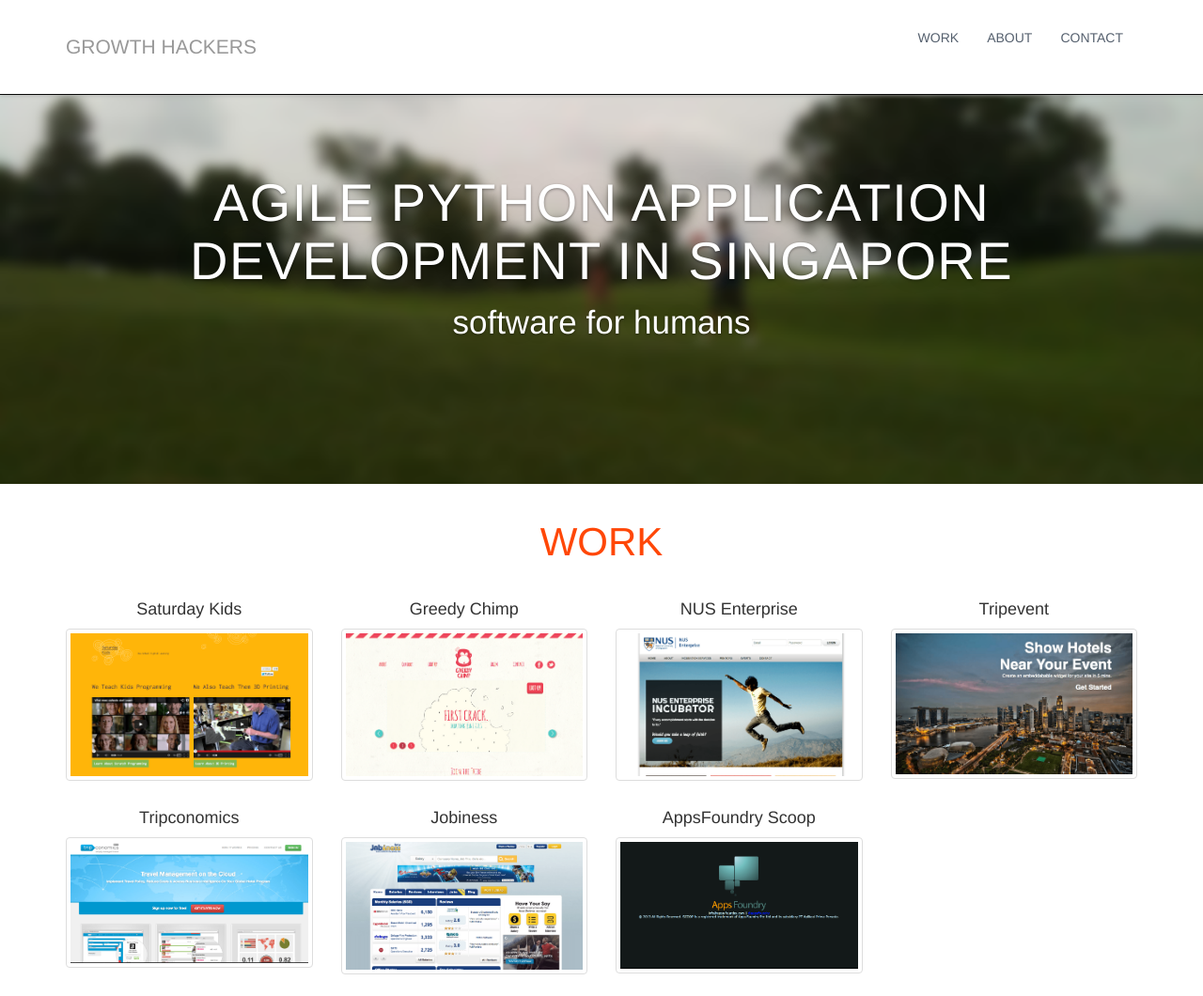
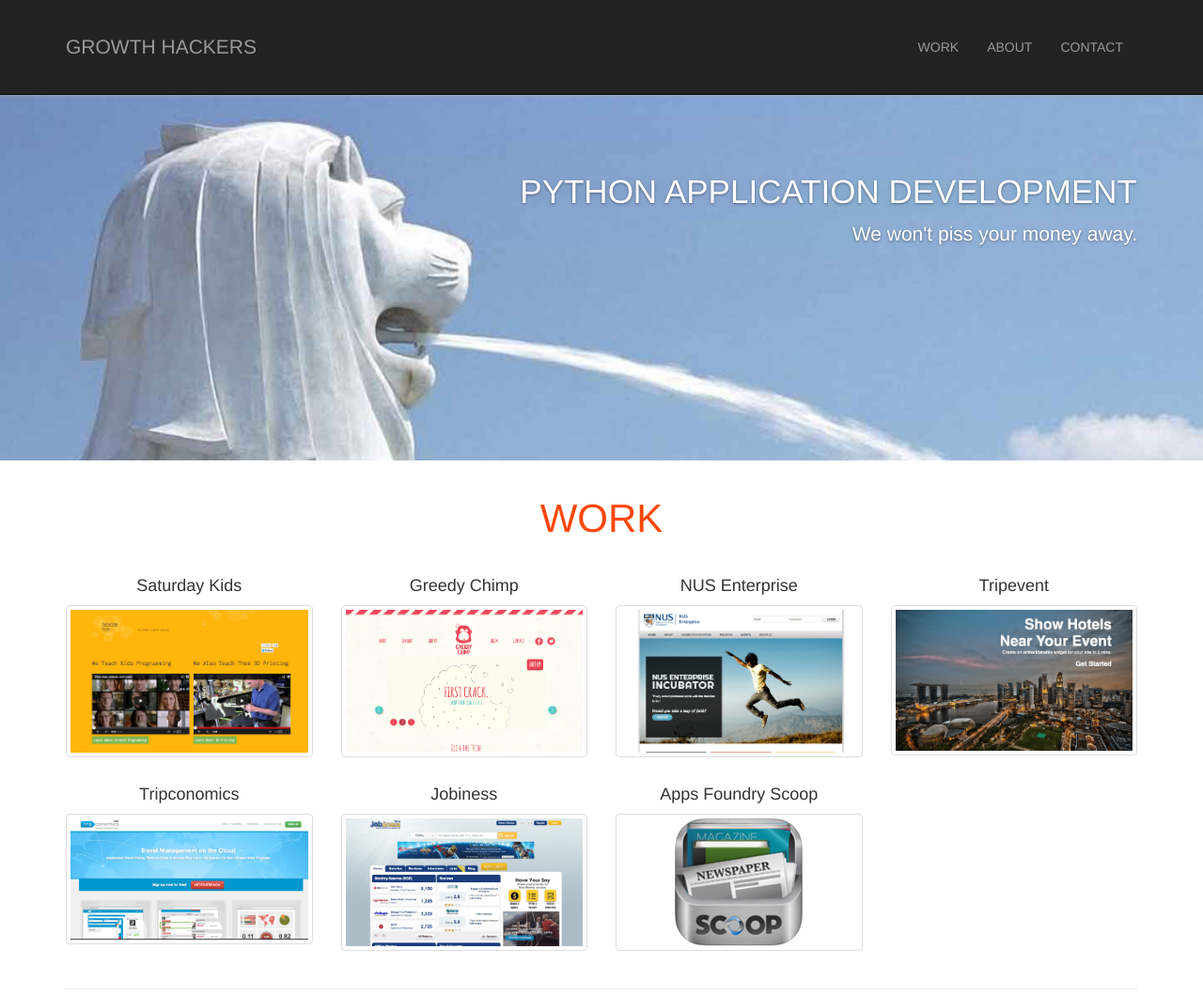
Before and after one commit to nychng/gh, a plain HTML site: page index.html in a window 1280 px wide. Shown: the top 1060 px of the page at 94% size. Drawn offline with nearby package versions, Linux system fonts and the light colour scheme.

Commit message:
HTML touchups and css

```diff
--- a/css/style.css
+++ b/css/style.css
@@ -26,18 +26,18 @@
 	-webkit-box-shadow: 0 0 5px 0 #acacac;
 	-moz-box-shadow: 0 0 5px 0 #acacac;
 	-o-box-shadow: 0 0 5px 0 #acacac;
-	color: #777777;
-	background: #fff;
+	/*color: #777777;*/
+	/*background: #fff;*/
 	margin-bottom: 0px;
 	/*border-bottom: 3px solid #ff4707;*/
 }
 
 .navbar .nav > li > a {
 	float: none;
-	padding: 30px 15px 10px;
-	color: #55606E;
-	text-decoration: none;
-	text-shadow: 0 1px 0 #ffffff;
+	padding: 40px 15px 10px;
+	/*color: #55606E;*/
+	/*text-decoration: none;*/
+	/*text-shadow: 0 1px 0 #ffffff;*/
 	text-transform: uppercase;
 	font-weight: 300;
 	/*border-top: 11px solid transparent;*/
@@ -53,24 +53,18 @@
 
 /* Start main content */
 #an-impressive-image {
-	background: transparent url('') no-repeat center;
-	background-image: url(../img/bg.png);
+	background-image: url(../img/merlion.jpg);
 	padding: 100px 0;
 	background-size: cover;
 	color: #fff;
 	text-shadow: 0 1px 3px rgba(0,0,0,.4), 0 0 30px rgba(0,0,0,.075);
-	min-height: 450px;
-	text-align: center;
+	min-height: 425px;
+	text-align: right;
 }
 
 #an-impressive-image h1 {
-	font-size: 4em;
+	font-size: 2.5em;
 	color: #fff;
-	letter-spacing: 0.025em;
-}
-
-#an-impressive-image p {
-	font-size: 2.5em;
 }
 
 #work ul {
@@ -83,10 +77,6 @@
 
 #about {
 	text-align: center;
-}
-
-#about p {
-	text-align: left;
 }
 
 #contact {
--- a/index.html
+++ b/index.html
@@ -55,8 +55,9 @@
 
 		<div id="an-impressive-image">
 			<div class="container">
-				<h1>Agile Python Application Development in Singapore</h1>
-				<p>software for humans</p>
+				<h1>Python Application Development</h1>
+				<p class="lead">We won't piss your money away.</p>
+				<!--<p class="lead">Agile & Lean Customer-Centric Process</p>-->
 			</div><!-- /.container -->
 		</div>
 
@@ -66,39 +67,39 @@
 			<div class="row">
 				<div class="col-md-3">
 					<h4>Saturday Kids</h4>
-					<a href="#sk" data-toggle="modal" class="thumbnail" href="img/saturdaykids.png"><img src="img/saturdaykids.png"></a>
+					<a href="#sk" class="thumbnail" href="img/saturdaykids.png"><img src="img/saturdaykids.png"></a>
 				</div>
 
 				<div class="col-md-3">
 					<h4>Greedy Chimp</h4>
-					<a href="#gc" data-toggle="modal" class="thumbnail" href="img/greedychimp.png"><img src="img/greedychimp.png"></a>
+					<a href="#gc" class="thumbnail" href="img/greedychimp.png"><img src="img/greedychimp.png"></a>
 				</div>
 
 				<div class="col-md-3">
 					<h4>NUS Enterprise</h4>
-					<a href="#nus" data-toggle="modal" class="thumbnail" href="img/nus.png"><img src="img/nus.png"></a>
+					<a href="#nus" class="thumbnail" href="img/nus.png"><img src="img/nus.png"></a>
 				</div>
 
 				<div class="col-md-3">
 					<h4>Tripevent</h4>
-					<a href="#tripevent" data-toggle="modal" class="thumbnail" href="img/tripevent.png"><img src="img/tripevent.png"></a>
+					<a href="#tripevent" class="thumbnail" href="img/tripevent.png"><img src="img/tripevent.png"></a>
 				</div>
 			</div>
 
 			<div class="row">
 				<div class="col-md-3">
 					<h4>Tripconomics</h4>
-					<a href="#tripconomics" data-toggle="modal" class="thumbnail" href="img/tripconomics.png"><img src="img/tripconomics.png"></a>
+					<a href="#tripconomics" class="thumbnail" href="img/tripconomics.png"><img src="img/tripconomics.png"></a>
 				</div>
 
 				<div class="col-md-3">
 					<h4>Jobiness</h4>
-					<a href="#jobiness" data-toggle="modal" class="thumbnail" href="img/jobiness.png"><img src="img/jobiness.png"></a>
+					<a href="#jobiness" class="thumbnail"><img src="img/jobiness.png"></a>
 				</div>
 
 				<div class="col-md-3">
-					<h4>AppsFoundry Scoop</h4>
-					<a href="#appsfoundry" data-toggle="modal" class="thumbnail" href="img/appsfoundry.png"><img src="img/appsfoundry.png"></a>
+					<h4>Apps Foundry Scoop</h4>
+					<a href="#appsfoundry" class="thumbnail" href="img/scoop.png"><img src="img/scoop.png"></a>
 				</div>
 
 				<div class="col-md-3">&nbsp;
@@ -113,7 +114,7 @@
 			<div class="row">
 				<div class="col-md-3 col-md-offset-3">
 					<img class="img-circle" src="img/profile_calvin.jpg" width="213" alt="calvin-cheng-lin-chuan">
-					<h4><a href="">Calvin Cheng</a></h4>
+					<h4><a href="https://twitter.com/calvinchengx">Calvin Cheng</a></h4>
 					<p>Calvin has been building applications for the last 8 years. A seasoned full stack engineer, he is looking to augment his skillset by entering the realm of mobile development.</p>
 				</div>
 
```
Also changed, not shown: img/merlion.jpg (added), img/scoop.png (added).
